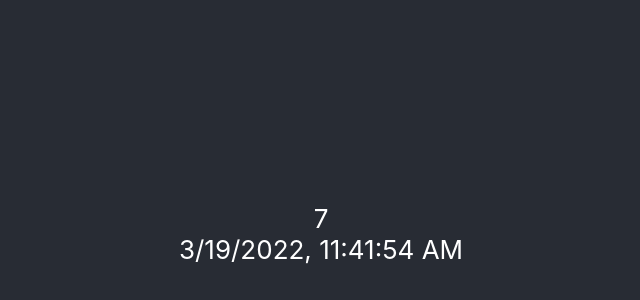
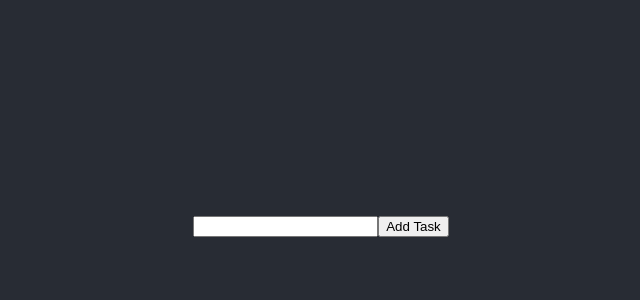
Before and after one commit to Montolio60/first_react, a React (Create React App) app: page / in a window 1280 px wide. Shown: the part 166-466 px from the top of the page, without its empty margins (319-959 px from the left). Built offline with nearby package versions, Linux system fonts and the light colour scheme.

Commit message:
ToDO first version

```diff
--- a/src/App.js
+++ b/src/App.js
@@ -3,6 +3,7 @@ import './App.css';
 import React from 'react';
 import { ProfilCart } from './componets/ProfiCart';
 import { TestP } from './componets/TestP';
+import { ToDo } from './componets/ToDo';
 
 const name = ["denys", "Bohdan"];
 
@@ -15,6 +16,7 @@ var options = {
 };
 
 function App() {
+  /*
   let [count, setCount] = React.useState(0);
   let [date, setTime] = React.useState(new Date().toLocaleString() + "");
 
@@ -25,11 +27,14 @@ function App() {
     return () => { clearInterval(i) }
   }, [count])
 
+*/
+
+
   return (
     <div className="App">
       <header className="App-header">
-        {count}
-        <div>{String(date)}</div>
+      <ToDo ></ToDo>
+
       </header>
     </div>
   );
--- /dev/null
+++ b/src/componets/ToDo.js
@@ -0,0 +1,35 @@
+import React from "react";
+
+
+
+export function ToDo(props) {
+   let [tasks, setTasks] = React.useState([]);
+   const [title, setTitle] = React.useState('')
+
+   function showTask() {
+      if (title !== '') {
+         // let newObj = { id: "1", text: title };
+         setTasks(tasks.concat(title));
+      }
+
+      setTitle("");
+   }
+
+   function deleteTask(key) {
+      function num(value) {
+         return value !== key;
+      }
+      setTasks(tasks.filter(num));
+   }
+
+   let listItems = tasks.map(task => <li key={task.toString()}> {task} <button onClick={() => deleteTask(task.toString())}>X</button>  </li>);
+   return (
+      <div>
+         <input type="text" value={title} onChange={event => setTitle(event.target.value)} />
+         <button onClick={showTask}>Add Task</button>
+         <div>
+            <ul>{listItems}</ul>
+         </div>
+      </div>
+   )
+}
```
Also changed, not shown: src/componets/ProfiCart.js (line endings or trailing spaces).
